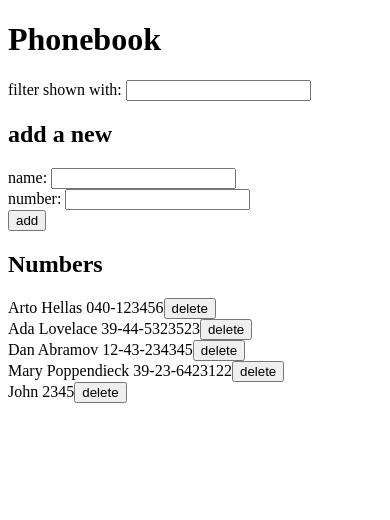
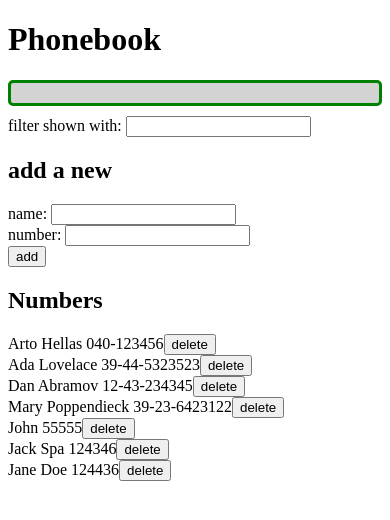
Before and after one commit to jvcaesar/fullstack2021, a React (Create React App) app in the folder part2/phonebook/: page / in a window 390 px wide. Shown: the top 520 px of the page. Built offline with nearby package versions, Linux system fonts and the light colour scheme; data requests are answered from the project's data file.

Commit message:
Exercise 2.19: Phonebook step 11

```diff
--- a/part2/phonebook/db.json
+++ b/part2/phonebook/db.json
@@ -22,8 +22,18 @@
     },
     {
       "name": "John",
-      "number": "2345",
+      "number": "55555",
       "id": 5
+    },
+    {
+      "name": "Jack Spa",
+      "number": "124346",
+      "id": 6
+    },
+    {
+      "name": "Jane Doe",
+      "number": "124436",
+      "id": 8
     }
   ]
 }
--- a/part2/phonebook/src/App.js
+++ b/part2/phonebook/src/App.js
@@ -57,11 +57,27 @@ const Persons = ({ persons, filterWord, setAllPersons }) => {
   )
 }
 
+const Notification = ({ message }) => {
+  const errorStyle = {
+    color: 'green',
+    background: 'lightgrey',
+    borderStyle: 'solid',
+    borderRadius: 5,
+    padding: 10,
+    marginBottom: 10,
+    fontSize: 20,
+  }
+  if (message === null)
+    return null
+  return <div style={errorStyle}>{message}</div>
+}
+
 const App = () => {
   const [persons, setPersons] = useState([])
   const [ newName, setNewName ] = useState('')
   const [ newNumber, setNewNumber ] = useState('')
   const [ filterWord, setFilterWord ] = useState('')
+  const [errorMessage, setErrorMessage] = useState('')
 
   const getAllPersons = () => {
     personService.getAll()
@@ -92,10 +108,15 @@ const App = () => {
       //alert(`${newName} is already added to phonebook`)
       personService.updatePerson(nameFound, personObject)
         .then(updatedPerson =>setPersons(persons.map(person => person.id !== nameFound ? person : updatedPerson)) )
-    } else if (!nameFound) {
+      setErrorMessage(`${newName} updated in Phonebook`)
+      } else if (!nameFound) {
       personService.createPerson(personObject)
         .then(response => setPersons(persons.concat(response)))
+      setErrorMessage(`${newName} added to Phonebook`)
     }
+    setTimeout(() => {
+      setErrorMessage(null)
+    }, 5000)
     setNewName('')
     setNewNumber('')
   }
@@ -111,6 +132,7 @@ const App = () => {
 
       <h1>Phonebook</h1>
 
+      <Notification message={errorMessage} />
       <Filter value={filterWord} handler={handleFilterInput} />
 
       <h2>add a new</h2>
```
